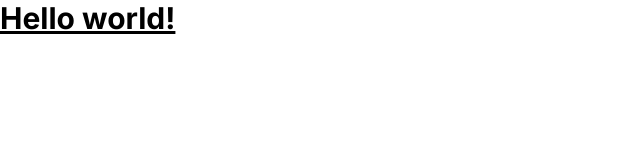
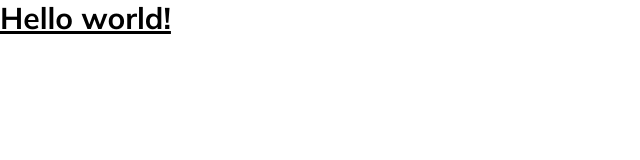
Before and after one commit to EstherSeyi/world-shop, a Next.js app: page / in a window 1280 px wide. Shown: the top 160 px of the page, without its empty margins (0-640 px from the left). Built offline with nearby package versions, Linux system fonts and the light colour scheme.

Commit message:
font update

```diff
--- a/pages/_app.tsx
+++ b/pages/_app.tsx
@@ -1,10 +1,10 @@
 import "../styles/globals.css";
 import type { AppProps } from "next/app";
-import { Inter } from "@next/font/google";
+import { Mulish } from "@next/font/google";
 
-const inter = Inter({
+const mulish = Mulish({
   subsets: ["latin"],
-  variable: "--font-inter",
+  variable: "--font-mulish",
 });
 
 export default function App({ Component, pageProps }: AppProps) {
@@ -12,7 +12,7 @@ export default function App({ Component, pageProps }: AppProps) {
     <>
       <style jsx global>{`
         html {
-          font-family: ${inter.style.fontFamily};
+          font-family: ${mulish.style.fontFamily};
         }
       `}</style>
       <Component {...pageProps} />
--- a/tailwind.config.js
+++ b/tailwind.config.js
@@ -1,6 +1,5 @@
 /** @type {import('tailwindcss').Config} */
 
-// const { fontFamily } = require("tailwindcss/defaultTheme");
 module.exports = {
   content: [
     "./pages/**/*.{js,ts,jsx,tsx}",
@@ -9,7 +8,7 @@ module.exports = {
   theme: {
     extend: {
       fontFamily: {
-        inter: ["var(--font-inter)", "sans-serif"],
+        mulish: ["var(--font-mulish)", "sans-serif"],
       },
     },
   },
```
